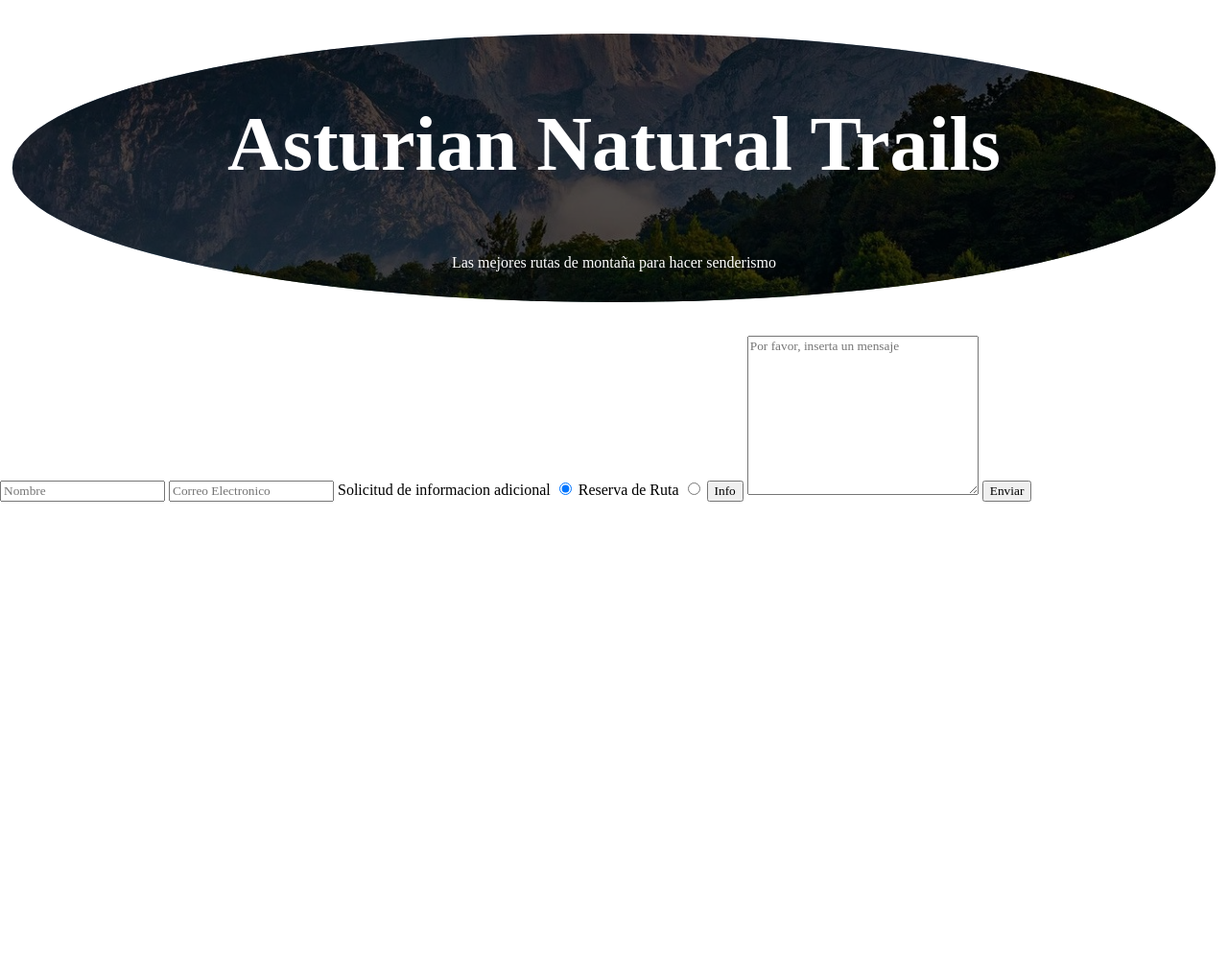
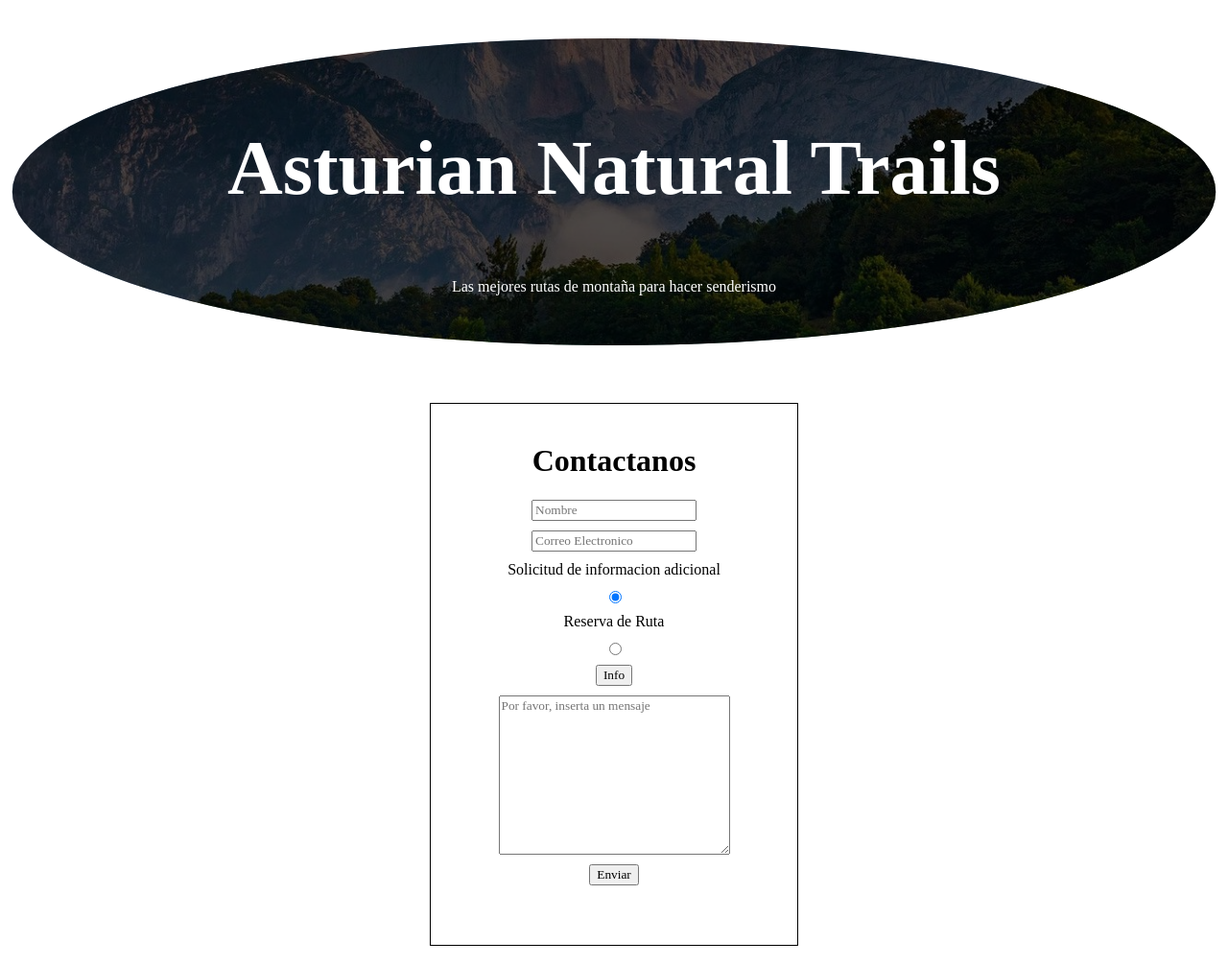
Before and after one commit to alfonn13/Examen-DWEC-DIW, a plain HTML site: page index.html in a window 1280 px wide. Shown: the whole page at 96% size. Before the commit the page ends 800 px from the top, so only its background shows below. Drawn offline with Linux system fonts and the light colour scheme; a web font is replaced by a local one.

Commit message:
Update Js

```diff
--- a/index.html
+++ b/index.html
@@ -15,22 +15,30 @@
         </div>
     </div>
 
-    <form action="" type="submit">
+    <div class="form-div">
+
+        <h1>Contactanos</h1>
+
+        <form action="" type="submit" id="formularios">
             <input type="text" class="nombre" id="nombre" placeholder="Nombre">
             <input type="text" class="correo" id="correo" placeholder="Correo Electronico">
 
             <label for="">Solicitud de informacion adicional</label>
-        <input type="radio" checked>
+            <input type="radio" name="radio" checked>
 
             <label for="">Reserva de Ruta</label>
-        <input type="radio">
+            <input type="radio" name="radio">
 
-        <button class="info">Info</button>
+            <button class="info" id="info">Info</button>
 
             <textarea name="mensaje" id="mensaje" class="mensaje" cols="30" rows="10" placeholder="Por favor, inserta un mensaje"></textarea>
 
             <button class="enviar">Enviar</button>
+
+            <ul class="errores" id="errores"></ul>
         </form>
+
+    </div>
 
     <script src="scripts/index.js"></script>
 
--- a/scripts/index.js
+++ b/scripts/index.js
@@ -0,0 +1,39 @@
+const formulario = document.querySelector("#formulario")
+const nombre = document.querySelector("#nombre")
+const correo = document.querySelector("#correo")
+const enviar = document.querySelector("#enviar")
+const info = document.querySelector('#info')
+const mensaje = document.querySelector("#mensaje")
+const errores = document.querySelector("#errores")
+let mensajesErrores = []
+
+const validar = evento => {
+    evento.preventDefault()
+    mensajesErrores = []
+
+    //Nombre
+    nombre.value.trim().length === 0 && mensajesErrores.push('El campo nombre no puede estar vacío')
+
+    !/^[A-Z]*$/.test(nombre.value.trim()) && mensajesErrores.push('El nombre no empieza por mayuscula')
+
+    //Correo
+    !/^[a-zA-Z0-9._-]+@[a-zA-Z0-9.-]+\.[a-zA-Z]{2,4}$/.test(correo.value.trim()) && mensajesErrores.push('Introduce una dirección de correo electrónico válida')
+
+    //Mensaje
+    mensaje.value.trim().length < 10 && mensajesErrores.push('Mensaje demasiado corto')
+
+    if (mensajesErrores.length === 0 && confirm("¿Estas seguro de enviar el formulario?")){
+       formulario.submit()
+    } else if (mensajesErrores.length > 0){
+        errores.textContent = ""
+        console.log(mensajesErrores)
+        mensajesErrores.forEach(function (mensaje){
+            const Li = document.createElement("li")
+            Li.textContent = mensaje
+            errores.appendChild(Li)
+        })
+    }
+
+}
+
+formulario.addEventListener("submit", validar)
--- a/styles/style.css
+++ b/styles/style.css
@@ -51,7 +51,7 @@
 .hero-container{
     position: relative;
     width: 100%;
-    height: 350px;
+    height: 400px;
     background: url(../assets/img/imagen-asturias.jpg) center/cover;
     clip-path: ellipse(49% 40% at 50% 50%);
 
@@ -89,3 +89,23 @@ body{
     color: white;
     font-size: var(--p-font-size);
 }
+
+form{
+
+    display: flex;
+    flex-direction: column;
+    justify-content: center;
+    align-items: center;
+    gap: 10px;
+
+
+
+}
+
+.form-div{
+    width: 30%;
+    border: 1px solid black;
+    margin: 20px auto;
+    padding: 20px;
+    text-align: center;
+}
```
Lines whose indentation alone changed are shown as unchanged.
